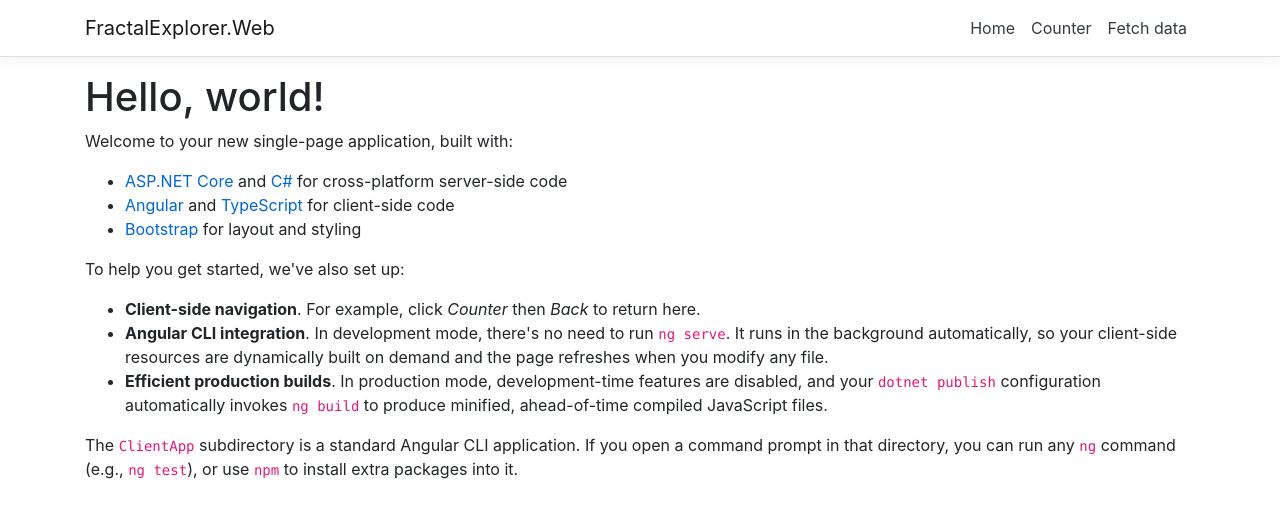
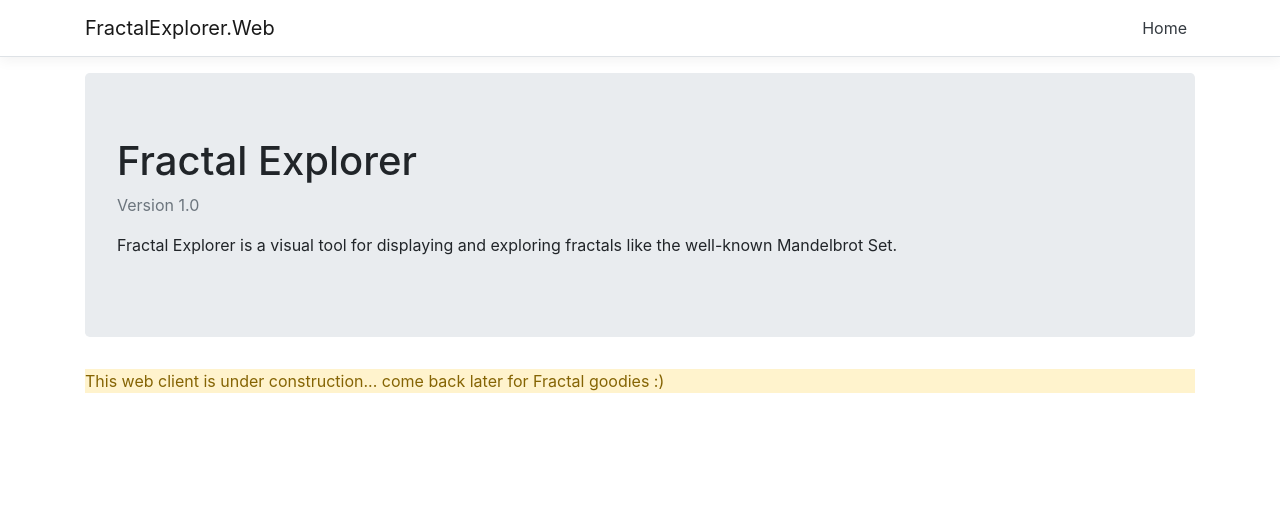
Before and after one commit to cjelliott72/FractalExplorer, an Angular app in the folder FractalExplorer.Web/ClientApp/: page / in a window 1280 px wide. Shown: the top 518 px of the page. Built offline with nearby package versions, Linux system fonts and the light colour scheme.

Commit message:
removed unwanted default pages and updated homepage

```diff
--- a/FractalExplorer.Web/ClientApp/src/app/app.module.ts
+++ b/FractalExplorer.Web/ClientApp/src/app/app.module.ts
@@ -7,16 +7,12 @@
 import { AppComponent } from './app.component';
 import { NavMenuComponent } from './nav-menu/nav-menu.component';
 import { HomeComponent } from './home/home.component';
-import { CounterComponent } from './counter/counter.component';
-import { FetchDataComponent } from './fetch-data/fetch-data.component';
 
 @NgModule({
   declarations: [
     AppComponent,
     NavMenuComponent,
     HomeComponent,
-    CounterComponent,
-    FetchDataComponent
   ],
   imports: [
     BrowserModule.withServerTransition({ appId: 'ng-cli-universal' }),
@@ -24,8 +20,6 @@
     FormsModule,
     RouterModule.forRoot([
       { path: '', component: HomeComponent, pathMatch: 'full' },
-      { path: 'counter', component: CounterComponent },
-      { path: 'fetch-data', component: FetchDataComponent },
     ])
   ],
   providers: [],
--- a/FractalExplorer.Web/ClientApp/src/app/counter/counter.component.html
+++ /dev/null
@@ -1,7 +0,0 @@
-<h1>Counter</h1>
-
-<p>This is a simple example of an Angular component.</p>
-
-<p aria-live="polite">Current count: <strong>{{ currentCount }}</strong></p>
-
-<button class="btn btn-primary" (click)="incrementCounter()">Increment</button>
--- a/FractalExplorer.Web/ClientApp/src/app/counter/counter.component.ts
+++ /dev/null
@@ -1,13 +0,0 @@
-import { Component } from '@angular/core';
-
-@Component({
-  selector: 'app-counter-component',
-  templateUrl: './counter.component.html'
-})
-export class CounterComponent {
-  public currentCount = 0;
-
-  public incrementCounter() {
-    this.currentCount++;
-  }
-}
--- a/FractalExplorer.Web/ClientApp/src/app/fetch-data/fetch-data.component.html
+++ /dev/null
@@ -1,24 +0,0 @@
-<h1 id="tableLabel">Weather forecast</h1>
-
-<p>This component demonstrates fetching data from the server.</p>
-
-<p *ngIf="!forecasts"><em>Loading...</em></p>
-
-<table class='table table-striped' aria-labelledby="tableLabel" *ngIf="forecasts">
-  <thead>
-    <tr>
-      <th>Date</th>
-      <th>Temp. (C)</th>
-      <th>Temp. (F)</th>
-      <th>Summary</th>
-    </tr>
-  </thead>
-  <tbody>
-    <tr *ngFor="let forecast of forecasts">
-      <td>{{ forecast.date }}</td>
-      <td>{{ forecast.temperatureC }}</td>
-      <td>{{ forecast.temperatureF }}</td>
-      <td>{{ forecast.summary }}</td>
-    </tr>
-  </tbody>
-</table>
--- a/FractalExplorer.Web/ClientApp/src/app/fetch-data/fetch-data.component.ts
+++ /dev/null
@@ -1,23 +0,0 @@
-import { Component, Inject } from '@angular/core';
-import { HttpClient } from '@angular/common/http';
-
-@Component({
-  selector: 'app-fetch-data',
-  templateUrl: './fetch-data.component.html'
-})
-export class FetchDataComponent {
-  public forecasts: WeatherForecast[];
-
-  constructor(http: HttpClient, @Inject('BASE_URL') baseUrl: string) {
-    http.get<WeatherForecast[]>(baseUrl + 'weatherforecast').subscribe(result => {
-      this.forecasts = result;
-    }, error => console.error(error));
-  }
-}
-
-interface WeatherForecast {
-  date: string;
-  temperatureC: number;
-  temperatureF: number;
-  summary: string;
-}
--- a/FractalExplorer.Web/ClientApp/src/app/home/home.component.html
+++ b/FractalExplorer.Web/ClientApp/src/app/home/home.component.html
@@ -1,14 +1,8 @@
-<h1>Hello, world!</h1>
-<p>Welcome to your new single-page application, built with:</p>
-<ul>
-  <li><a href='https://get.asp.net/'>ASP.NET Core</a> and <a href='https://msdn.microsoft.com/en-us/library/67ef8sbd.aspx'>C#</a> for cross-platform server-side code</li>
-  <li><a href='https://angular.io/'>Angular</a> and <a href='http://www.typescriptlang.org/'>TypeScript</a> for client-side code</li>
-  <li><a href='http://getbootstrap.com/'>Bootstrap</a> for layout and styling</li>
-</ul>
-<p>To help you get started, we've also set up:</p>
-<ul>
-  <li><strong>Client-side navigation</strong>. For example, click <em>Counter</em> then <em>Back</em> to return here.</li>
-  <li><strong>Angular CLI integration</strong>. In development mode, there's no need to run <code>ng serve</code>. It runs in the background automatically, so your client-side resources are dynamically built on demand and the page refreshes when you modify any file.</li>
-  <li><strong>Efficient production builds</strong>. In production mode, development-time features are disabled, and your <code>dotnet publish</code> configuration automatically invokes <code>ng build</code> to produce minified, ahead-of-time compiled JavaScript files.</li>
-</ul>
-<p>The <code>ClientApp</code> subdirectory is a standard Angular CLI application. If you open a command prompt in that directory, you can run any <code>ng</code> command (e.g., <code>ng test</code>), or use <code>npm</code> to install extra packages into it.</p>
+  <div class="jumbotron">
+    <h1>Fractal Explorer</h1>
+    <p class="text-secondary">Version 1.0</p>
+    <p>Fractal Explorer is a visual tool for displaying and exploring fractals like the well-known Mandelbrot Set.</p>
+  </div>
+<div class="alert-warning">
+  <p>This web client is under construction... come back later for Fractal goodies :)</p>
+</div>
--- a/FractalExplorer.Web/ClientApp/src/app/nav-menu/nav-menu.component.html
+++ b/FractalExplorer.Web/ClientApp/src/app/nav-menu/nav-menu.component.html
@@ -27,16 +27,6 @@
           >
             <a class="nav-link text-dark" [routerLink]="['/']">Home</a>
           </li>
-          <li class="nav-item" [routerLinkActive]="['link-active']">
-            <a class="nav-link text-dark" [routerLink]="['/counter']"
-              >Counter</a
-            >
-          </li>
-          <li class="nav-item" [routerLinkActive]="['link-active']">
-            <a class="nav-link text-dark" [routerLink]="['/fetch-data']"
-              >Fetch data</a
-            >
-          </li>
         </ul>
       </div>
     </div>
```
Also changed, not shown: 1 other file (tests, documents, lock files or other folders).
